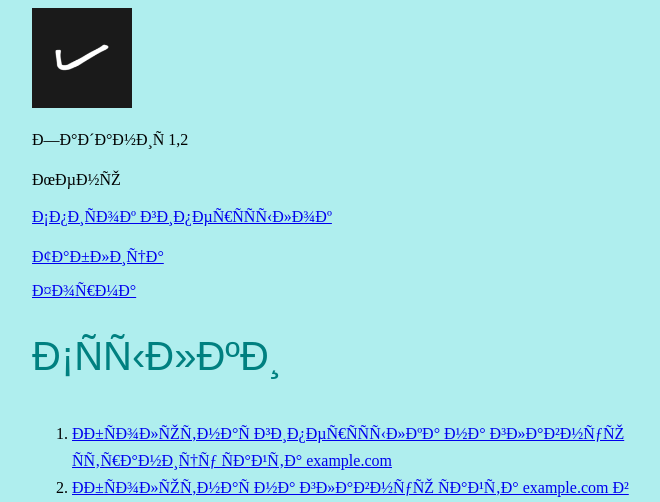
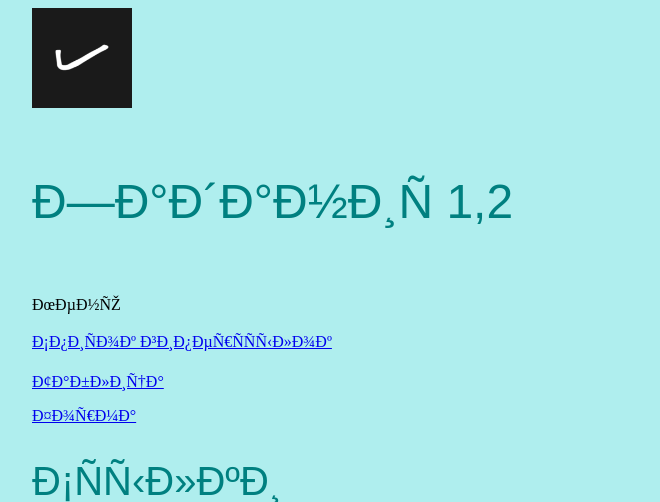
Before and after one commit to s0169495/s0169495.github.io, a PHP site: page / in a window 1280 px wide. Shown: the top 502 px of the page, without its empty margins (568-1228 px from the left). Run offline with PHP 8.4, Linux system fonts and the light colour scheme.

Commit message:
Update index.css

```diff
--- a/index.css
+++ b/index.css
@@ -6,7 +6,7 @@
     font-size: 250%;
     font-weight: lighter;
     }
-    h0 {
+    header {
     color: #008080;
     font-family: sans-serif;
     font-size: 300%;
```
